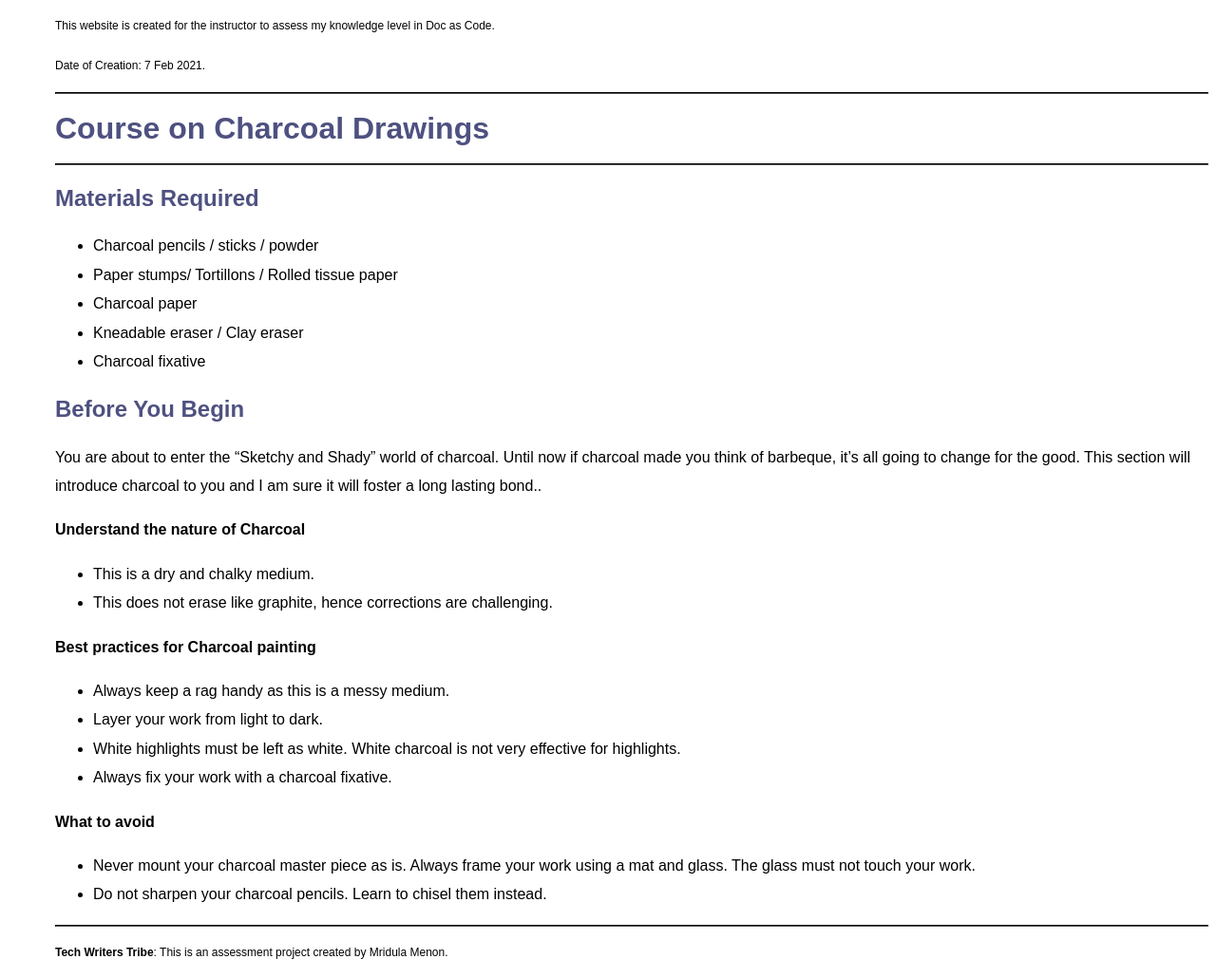
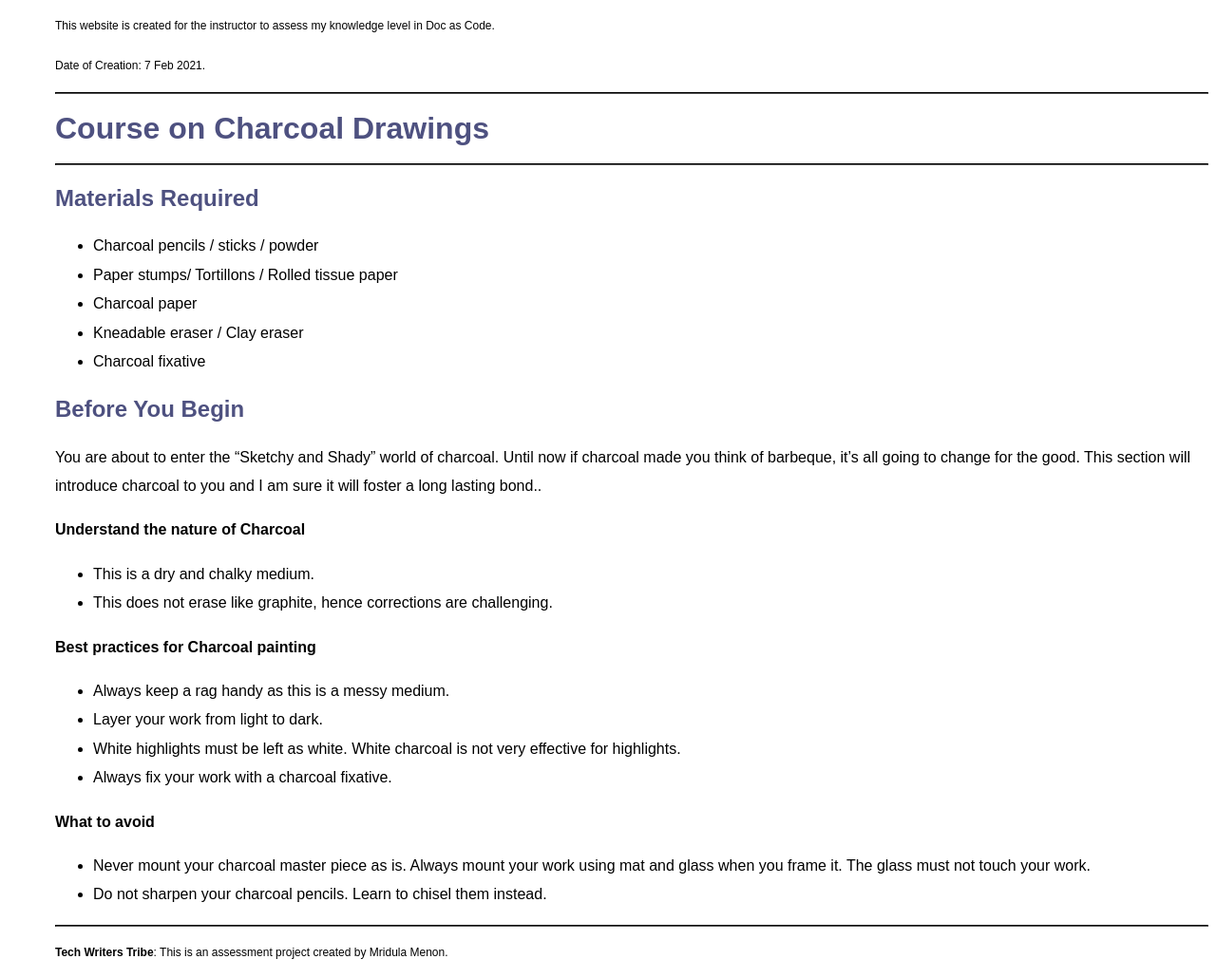
Before and after one commit to mridula-techwriter/twt-exam, a Jekyll site: the page built from Topics/Charcoal.md, in a window 1280 px wide. Shown: the whole page at 95% size. Built offline with Jekyll 4.4.1, drawn with Linux system fonts in a browser that asks for light colours.

Commit message:
Update Charcoal.md

```diff
--- a/Topics/Charcoal.md
+++ b/Topics/Charcoal.md
@@ -30,5 +30,5 @@ You are about to enter the "Sketchy and Shady" world of charcoal. Until now if c
 * Always fix your work with a charcoal fixative.
 
 **What to avoid**
-* Never mount your charcoal master piece as is. Always frame your work using a mat and glass. The glass must not touch your work.
+* Never mount your charcoal master piece as is. Always mount your work using mat and glass when you frame it. The glass must not touch your work.
 * Do not sharpen your charcoal pencils. Learn to chisel them instead.
```
